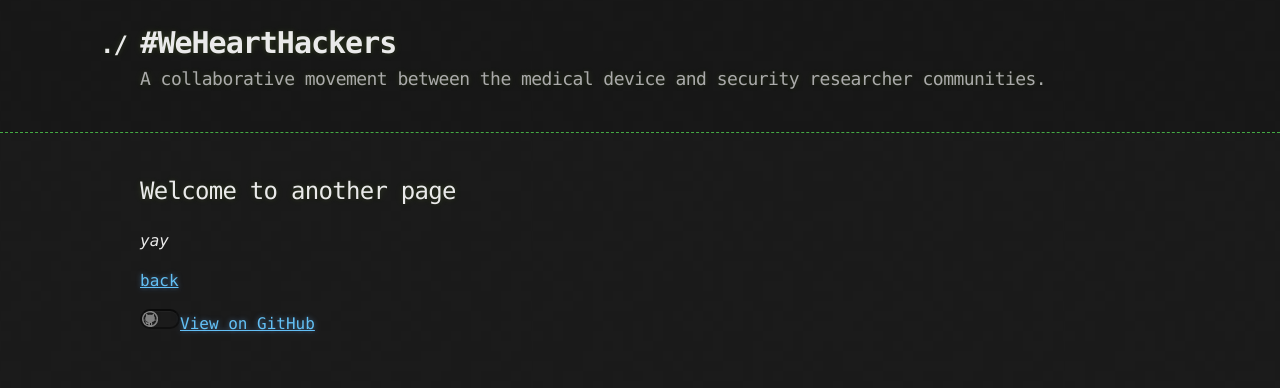
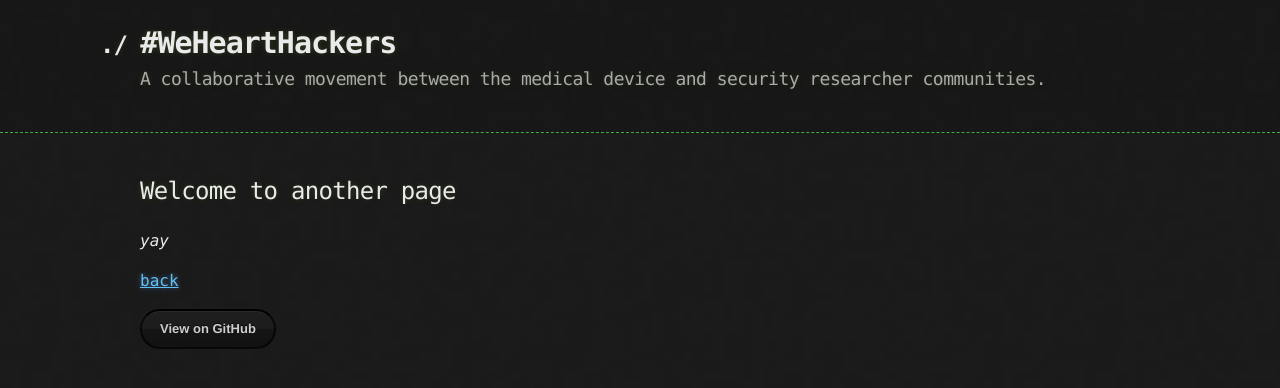
Before and after one commit to wehearthackers/wehearthackers.github.io, a Jekyll site: the page built from another-page.md, in a window 1280 px wide. Shown: the top 388 px of the page. Built offline with Jekyll 4.4.1, drawn with Linux system fonts in a browser that asks for light colours; our own code applies the rules of GitHub Pages for plain Markdown files.

Commit message:
Update jekyll-theme-hacker.scss

```diff
--- a/_sass/jekyll-theme-hacker.scss
+++ b/_sass/jekyll-theme-hacker.scss
@@ -218,7 +218,7 @@
   float: left;
 }
 
-.btn-github .icon {
+.btn-github {
   display: inline-block;
   background: -webkit-linear-gradient(top, rgba(40, 40, 40, 0.3), rgba(35, 35, 35, 0.3) 50%, rgba(10, 10, 10, 0.3) 50%, rgba(0, 0, 0, 0.3));
   padding: 8px 18px;
@@ -233,6 +233,9 @@
   text-decoration: none;
   text-shadow: 0 -1px 0 rgba(0, 0, 0, 0.75);
   box-shadow: inset 0 1px 0 rgba(255, 255, 255, 0.05);
+}
+
+.btn-github .icon {
   opacity: 0.6;
   background: url("../images/blacktocat.png") 0 0 no-repeat;
 }
```
